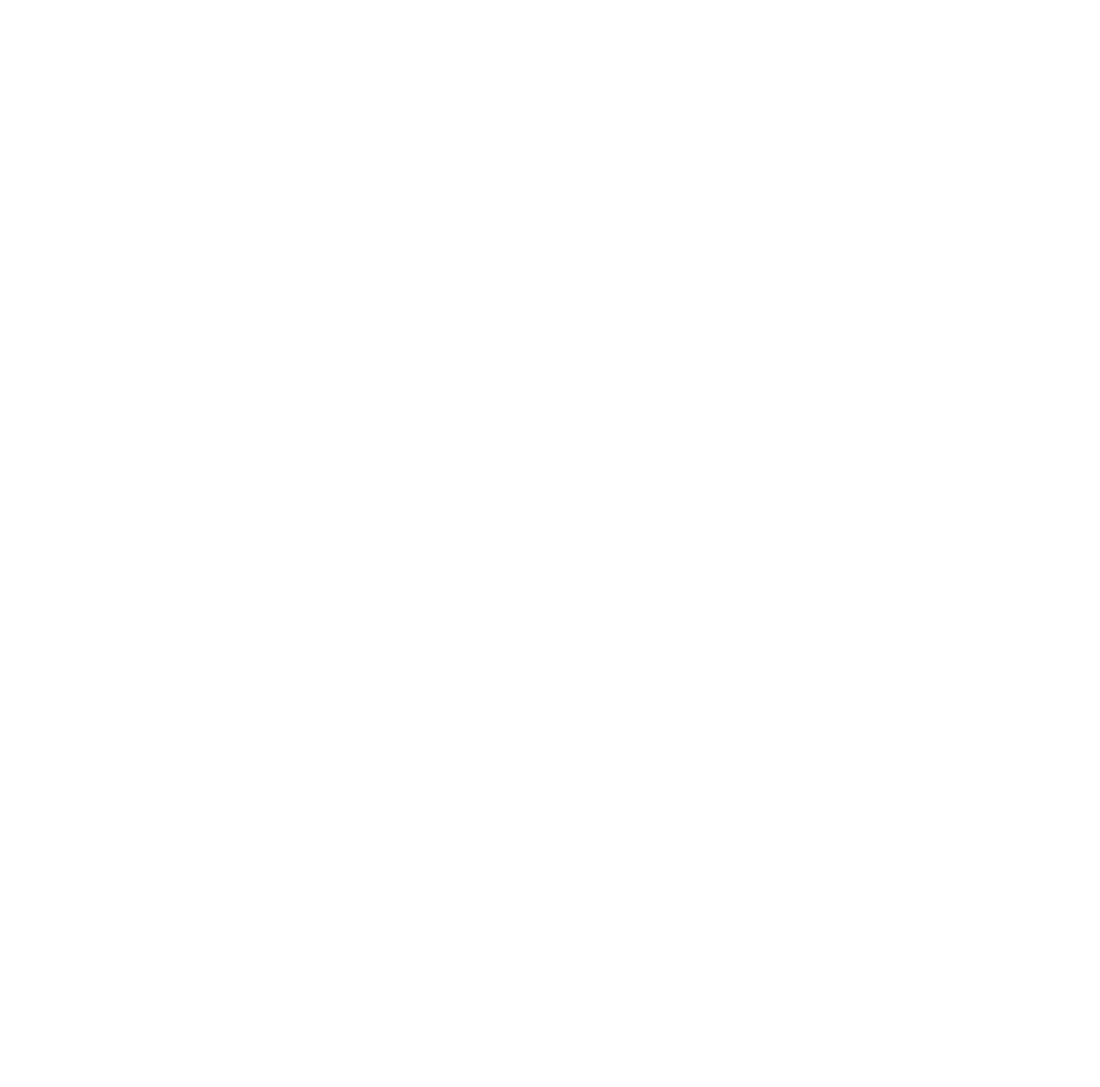
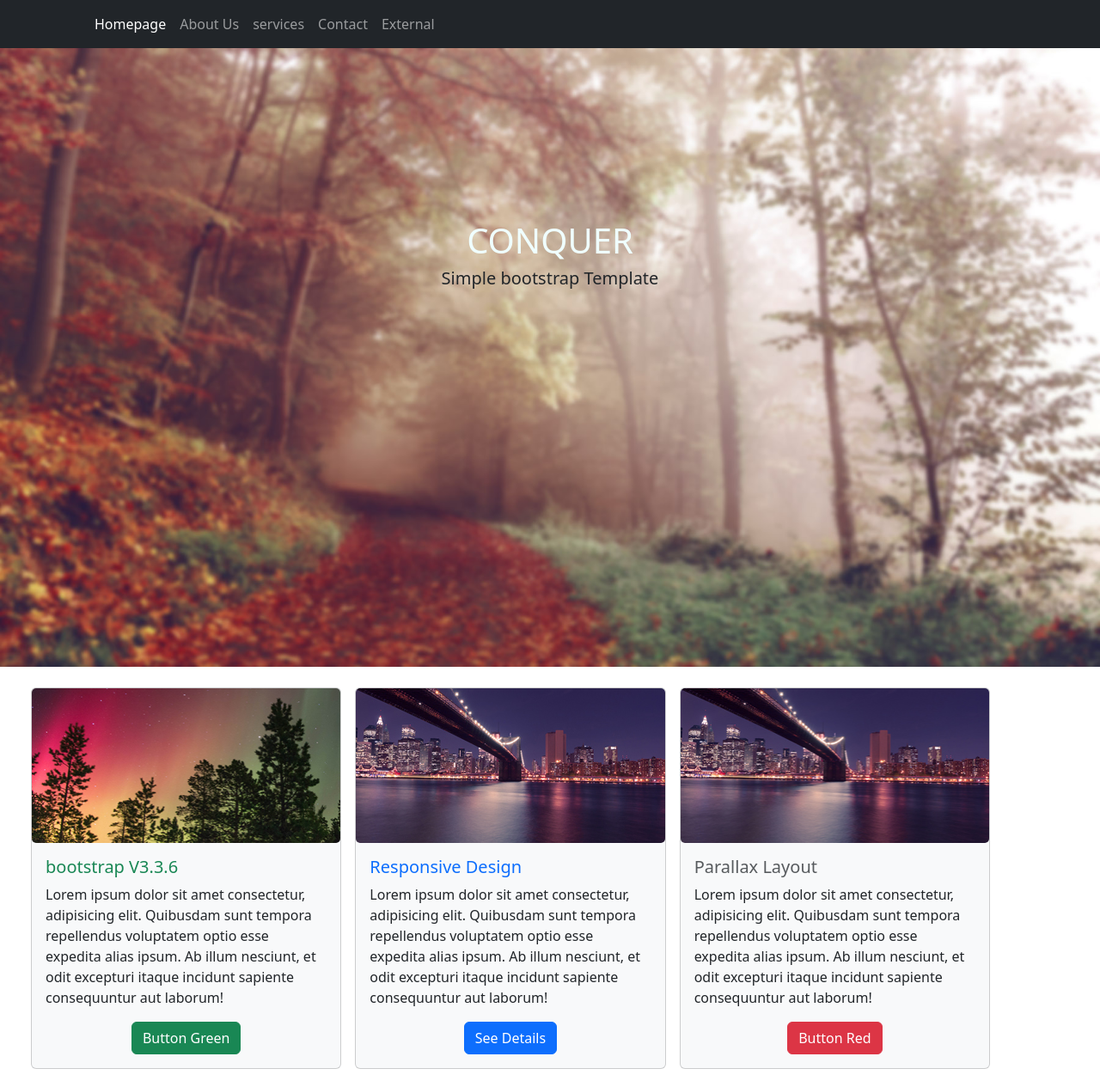
Before and after one commit to Keziyasoosan/Responsive-Website-design, a plain HTML site: page index.html in a window 1280 px wide. Shown: the top 1265 px of the page at 86% size. Before the commit the page ends 800 px from the top, so only its background shows below. Drawn offline with Linux system fonts and the light colour scheme; files that its build step writes are made by us from their sources; files whose address does not match are found by name.

Commit message:
button added

```diff
--- a/index.html
+++ b/index.html
@@ -4,9 +4,138 @@
     <meta charset="UTF-8">
     <meta name="viewport" content="width=device-width, initial-scale=1.0">
     <title>Document</title>
-    <link rel="stylesheet" href="./bootstrap/bootstrap.min.css">
+    <link rel="stylesheet" href="style.css">
+    <link rel="stylesheet" href="./bootstrap/library/bootstrap.min.css">
+
+
 </head>
 <body>
+    <nav class="navbar navbar-expand-lg navbar-dark bg-dark "id="navbar">
+        <div class="container">
+
+          <button class="navbar-toggler" type="button" data-bs-toggle="collapse" data-bs-target="#mynavbar">
+            <span class="navbar-toggler-icon"></span>
+          </button>
+          <div class="collapse navbar-collapse" id="mynavbar">
+            <ul class="navbar-nav me-auto">
+              <li class="nav-item">
+                <a class="nav-link active" href="index.html">Homepage</a>
+              </li>
+              <li class="nav-item">
+                <a class="nav-link" href="#">About Us</a>
+              </li>
+              <li class="nav-item">
+                <a class="nav-link" href="#">services</a>
+              </li>
+              <li class="nav-item">
+                <a class="nav-link" href="#">Contact</a>
+              </li>
+              <li class="nav-item">
+                <a class="nav-link" href="#">External</a>
+              </li>
+            </ul>
+
+          </div>
+        </div>
+      </nav>
+      <!---home-->
+      <div class="home">
+        <div class="content">
+          <h1> CONQUER</h1>
+          <h5>Simple bootstrap Template</h5>
+        </div>
+      </div>
+      <!---home-->
+        <!---About-->
+<section class="About" id="About">
+ <div class="container m-4">
+  <div class="row g-3">
+    <div class="col-12 col-md-6 col-lg-4">
+  <div class="card bg-light">
+<img src="./img/1-1.jpg" alt="" class="card-img">
+<div class="card-body">
+ <h5 class="card-title text-success"> bootstrap V3.3.6</h5>
+  <p class="card-text">Lorem ipsum dolor sit amet consectetur, adipisicing elit. Quibusdam sunt
+   tempora repellendus voluptatem optio esse expedita alias ipsum. Ab illum nesciunt, et odit excepturi
+   itaque incidunt sapiente consequuntur aut laborum!</p>
+   <div class="text-center">
+     <button class="btn btn-success">Button Green</button>
+  </div>
+</div>
+  </div>
+  </div>
+  <div class="col-12 col-md-6 col-lg-4">
+ <div class="card bg-light">
+ <img src="./img/1-2.jpg" alt="" class="card-img">
+  <div class="card-body ">
+  <h5 class="card-title text-primary "> Responsive Design</h5>
+ <p class="card-text">Lorem ipsum dolor sit amet consectetur, adipisicing elit. Quibusdam sunt
+  tempora repellendus voluptatem optio esse expedita alias ipsum. Ab illum nesciunt, et odit excepturi
+ itaque incidunt sapiente consequuntur aut laborum!</p>
+ <div class="text-center">
+<button class="btn btn-primary">See Details</button>
+ </div>
+</div>
+</div>
+ </div>
+    <div class="col-12 col-md-6 col-lg-4">
+      <div class="card bg-light">
+    <img src="./img/1-2.jpg" alt="" class="card-img">
+   <div class="card-body">
+   <h5 class="card-title text-muted">Parallax Layout</h5>
+  <p class="card-text bg-light">Lorem ipsum dolor sit amet consectetur, adipisicing elit. Quibusdam sunt
+    tempora repellendus voluptatem optio esse expedita alias ipsum. Ab illum nesciunt, et odit excepturi
+   itaque incidunt sapiente consequuntur aut laborum!</p>
+   <div class="text-center">
+    <button  class="btn btn-danger text " >
+     Button Red
+    </button>
+
+
+  </div>
+  </div>
+  </div>
+  </div>
+  </div>
+
+</section>
+         <!---About-->
+
+ <div class="container m-4">
+  <div class="row row-cols-1 row-cols-md-2 g-4">
+   <div class="col">
+  <div class="card">
+  <img src="./img/2-1.jpg" class="card-img-top" alt="...">
+    <div class="card-body">
+      <h5 class="card-title text-muted text-center">Two column left side</h5>
+    <p class="card-text">This is a longer card with supporting text below as a natural lead-in to additional content.
+        Lorem ipsum dolor sit amet consectetur adipisicing elit. Eum porro modi necessitatibus harum consequuntur quis expedita, saepe aliquam cupiditate accusantium placeat,
+        eveniet, animi pariatur hic sit at odit perferendis vel.This content is a little bit longer.</p>
+        </div>
+       </div>
+        </div>
+
+          <div class="col">
+            <div class="card">
+              <img src="./img/2-2.jpg" class="card-img-top" alt="...">
+              <div class="card-body">
+                <h5 class="card-title text-muted text-center">Two column Right side</h5>
+                <p class="card-text">This is a longer card with supporting text below as a natural lead-in to additional content.
+                  Lorem ipsum dolor sit amet consectetur, adipisicing elit. Quo, aut fuga! Esse animi quae vel minima dolorum reiciendis tempore corrupti
+                  consequuntur voluptatem quas natus, numquam at vero excepturi debitis autem?This content is a little bit longer.</p>
+              </div>
+
+          </div>
+        </div>
+     <!----Services------------------------------------>
+     <section class="Services" id="Services">
+<div class="service">
+  <div class="con">
+   <!-- <img src="./img/bg-2.jpg" class="img-fluid" alt="..." width="100%"> -->
+  </div>
+</div>
+     </section>
+     <!----Services------------------------------->
 
     <script src=".bootstrap/bootstrap.bundle.min.js"></script>
 </body>
--- /dev/null
+++ b/style.css
@@ -0,0 +1,39 @@
+*{
+    margin: 0;
+    padding: 0;
+    box-sizing: 0;
+    text-decoration: none;
+}
+#navbar{
+    background: rgb(163, 143, 143);
+}
+.navbar-nav {
+margin-left: 20px;
+}
+
+.home{
+    width: 100%;
+    height: 90vh;
+    background-image: url(./img/bg-1.jpg);
+    background-size: cover;
+}
+.home .content{
+    text-align: center;
+    padding-top:200px;
+}
+.home .content h1{
+    color: azure;
+
+
+}
+.service{
+    width: 100%;
+
+    background-image: background-image: linear-gradient(rgba(0, 0, 0, 0.5), rgba(0, 0, 0, 0.5)), url(./img/bg-2.jpg);
+    height: 50%;
+    background-position: center;
+    background-repeat: no-repeat;
+    background-size: cover;
+    position: relative;
+
+}
```
